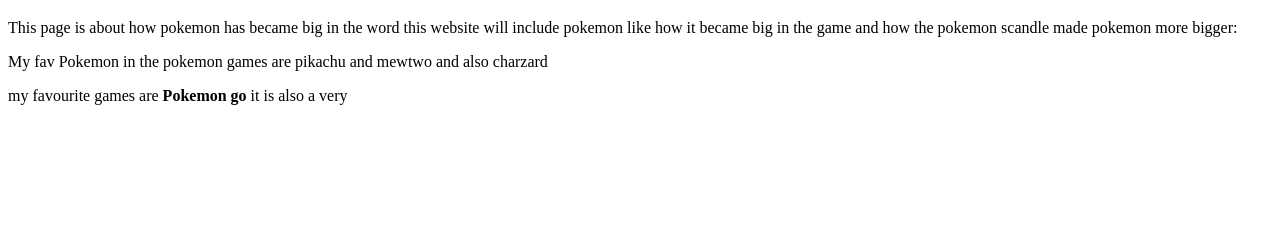
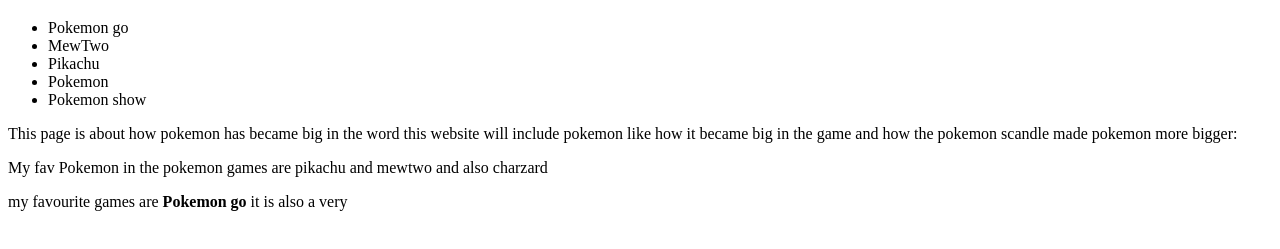
Before and after one commit to kyle56633/PokemonWebsite, a plain HTML site: page index.html in a window 1280 px wide. Shown: the part 61-310 px from the top of the page. Drawn offline with Linux system fonts and the light colour scheme.

Commit message:
i fortmatted pokemon on lists

```diff
--- a/index.html
+++ b/index.html
@@ -7,6 +7,14 @@
     <body>
         <!-- This is a comment-->
         <h1>Welcome! to the Pokemon Website</h1>
+        <ul>
+            <li>Pokemon go </li>
+            <li>MewTwo</li>
+            <li>Pikachu</li>
+            <li>Pokemon  </li>
+            <li>Pokemon show </li>
+
+        </ul>
         <p>This page is about how pokemon has became big in the word this website will include pokemon like how it became big in the game and how the pokemon scandle made pokemon more bigger:  </p>
         <p>My fav Pokemon in the pokemon games are pikachu and mewtwo and also charzard </p>
         <p>my favourite games are <strong>Pokemon go</strong> it is also a very </p>
```
